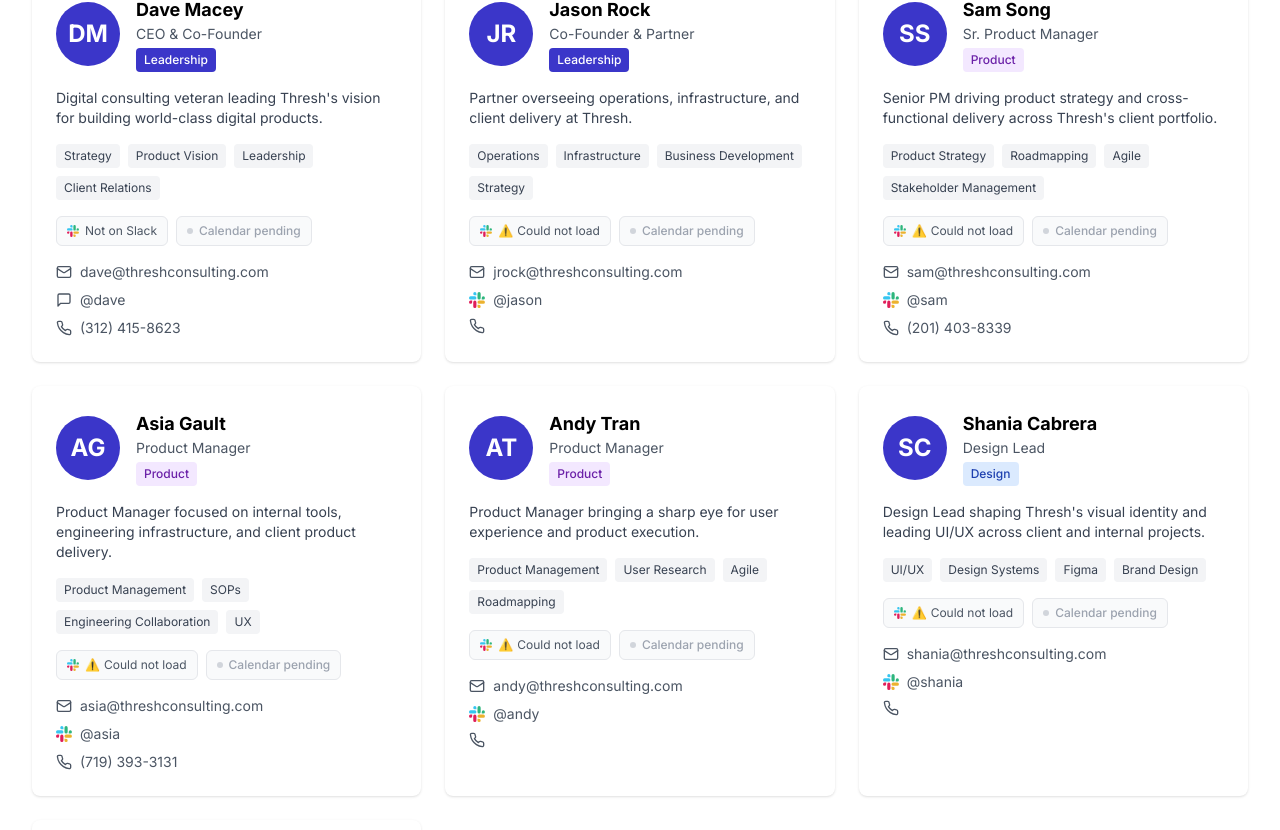
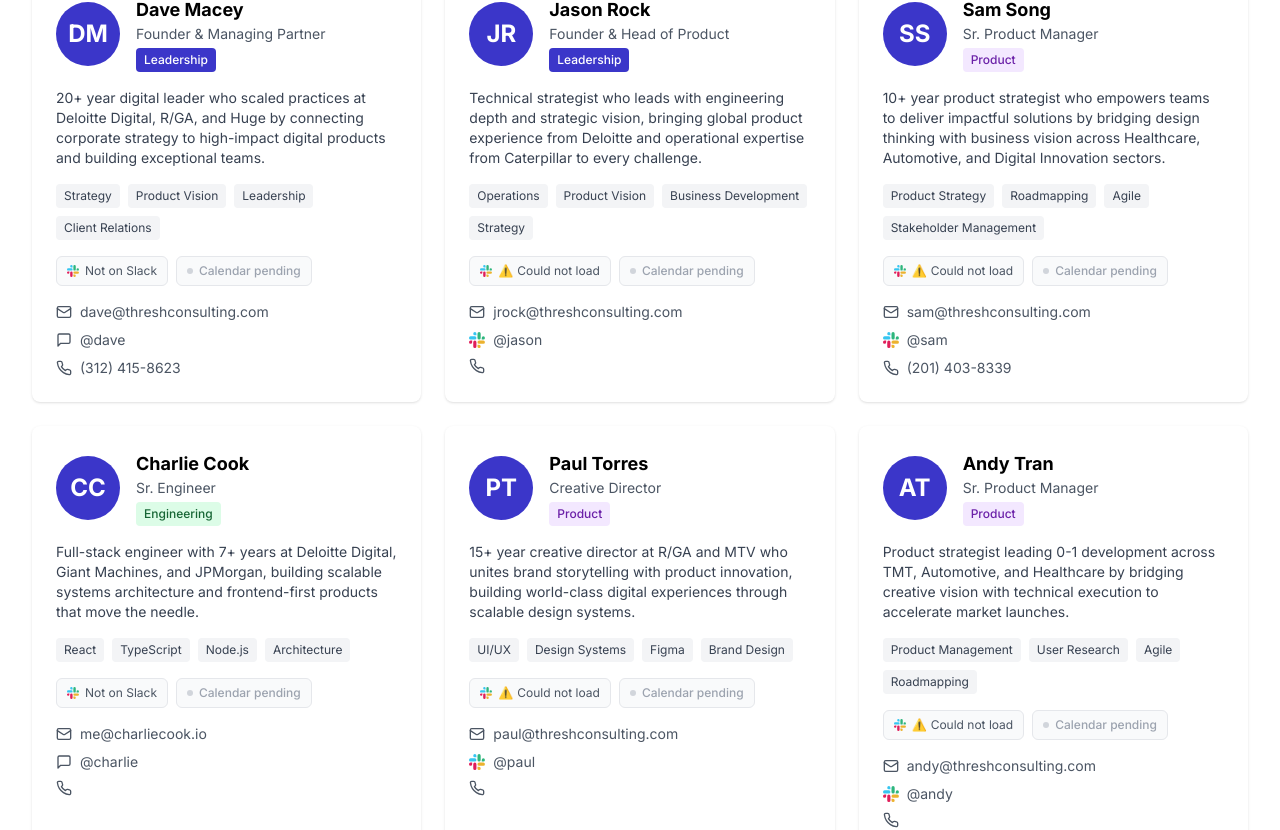
Before and after one commit to agault/Thresh-Intranet, a Next.js app: page /team in a window 1280 px wide. Shown: the part 636-1466 px from the top of the page. Built offline with nearby package versions, Linux system fonts and the light colour scheme; no server answers.

Commit message:
Updated Teams Page to include Charlie and PAul, udated everyones BIo

```diff
--- a/src/app/team/page.tsx
+++ b/src/app/team/page.tsx
@@ -69,32 +69,33 @@ const calendarDots: Record<string, string> = {
 };
 
 // ─── Team Data ────────────────────────────────────────────────────
+// ─── Team Data ────────────────────────────────────────────────────
 const SLACK_TEAM_ID = 'T0ADSBU5Q3B';
 
 const teamMembers = [
   {
     name: 'Dave Macey',
-    role: 'CEO & Co-Founder',
+    role: 'Founder & Managing Partner',
     team: 'Leadership',
     email: 'dave@threshconsulting.com',
     slack: '@dave',
     slackUserId: '',
     slackDeepLink: '',
     phone: '(312) 415-8623',
-    bio: "Digital consulting veteran leading Thresh's vision for building world-class digital products.",
+    bio: '20+ year digital leader who scaled practices at Deloitte Digital, R/GA, and Huge by connecting corporate strategy to high-impact digital products and building exceptional teams.',
     skills: ['Strategy', 'Product Vision', 'Leadership', 'Client Relations'],
   },
   {
     name: 'Jason Rock',
-    role: 'Co-Founder & Partner',
+    role: 'Founder & Head of Product',
     team: 'Leadership',
     email: 'jrock@threshconsulting.com',
     slack: '@jason',
     slackUserId: 'U0ADG2DEALV',
     slackDeepLink: `slack://user?team=${SLACK_TEAM_ID}&id=U0ADG2DEALV`,
     phone: '',
-    bio: 'Partner overseeing operations, infrastructure, and client delivery at Thresh.',
-    skills: ['Operations', 'Infrastructure', 'Business Development', 'Strategy'],
+    bio: 'Technical strategist who leads with engineering depth and strategic vision, bringing global product experience from Deloitte and operational expertise from Caterpillar to every challenge.',
+    skills: ['Operations', 'Product Vision', 'Business Development', 'Strategy'],
   },
   {
     name: 'Sam Song',
@@ -105,8 +106,44 @@ const teamMembers = [
     slackUserId: 'U0AFDATCR7X',
     slackDeepLink: `slack://user?team=${SLACK_TEAM_ID}&id=U0AFDATCR7X`,
     phone: '(201) 403-8339',
-    bio: "Senior PM driving product strategy and cross-functional delivery across Thresh's client portfolio.",
+    bio: '10+ year product strategist who empowers teams to deliver impactful solutions by bridging design thinking with business vision across Healthcare, Automotive, and Digital Innovation sectors.',
     skills: ['Product Strategy', 'Roadmapping', 'Agile', 'Stakeholder Management'],
+  },
+  {
+    name: 'Charlie Cook',
+    role: 'Sr. Engineer',
+    team: 'Engineering',
+    email: 'me@charliecook.io',
+    slack: '@charlie',
+    slackUserId: '',
+    slackDeepLink: '',
+    phone: '',
+    bio: 'Full-stack engineer with 7+ years at Deloitte Digital, Giant Machines, and JPMorgan, building scalable systems architecture and frontend-first products that move the needle.',
+    skills: ['React', 'TypeScript', 'Node.js', 'Architecture'],
+  },
+  {
+    name: 'Paul Torres',
+    role: 'Creative Director',
+    team: 'Product',
+    email: 'paul@threshconsulting.com',
+    slack: '@paul',
+    slackUserId: 'U0AHVGN8R9R',
+    slackDeepLink: `slack://user?team=${SLACK_TEAM_ID}&id=U0AHVGN8R9R`,
+    phone: '',
+    bio: '15+ year creative director at R/GA and MTV who unites brand storytelling with product innovation, building world-class digital experiences through scalable design systems.',
+    skills: ['UI/UX', 'Design Systems', 'Figma', 'Brand Design'],
+  },
+  {
+    name: 'Andy Tran',
+    role: 'Sr. Product Manager',
+    team: 'Product',
+    email: 'andy@threshconsulting.com',
+    slack: '@andy',
+    slackUserId: 'U0ADA1J7Q9K',
+    slackDeepLink: `slack://user?team=${SLACK_TEAM_ID}&id=U0ADA1J7Q9K`,
+    phone: '',
+    bio: 'Product strategist leading 0-1 development across TMT, Automotive, and Healthcare by bridging creative vision with technical execution to accelerate market launches.',
+    skills: ['Product Management', 'User Research', 'Agile', 'Roadmapping'],
   },
   {
     name: 'Asia Gault',
@@ -117,44 +154,20 @@ const teamMembers = [
     slackUserId: 'U0AFACEUFD1',
     slackDeepLink: `slack://user?team=${SLACK_TEAM_ID}&id=U0AFACEUFD1`,
     phone: '(719) 393-3131',
-    bio: 'Product Manager focused on internal tools, engineering infrastructure, and client product delivery.',
+    bio: 'Technical product manager with 4+ years driving platform migrations, enterprise integrations, and process optimization while mentoring teams and scaling cross-functional delivery.',
     skills: ['Product Management', 'SOPs', 'Engineering Collaboration', 'UX'],
   },
   {
-    name: 'Andy Tran',
-    role: 'Product Manager',
+    name: 'Shania Cabrera',
+    role: 'Associate Product Manager',
     team: 'Product',
-    email: 'andy@threshconsulting.com',
-    slack: '@andy',
-    slackUserId: 'U0ADA1J7Q9K',
-    slackDeepLink: `slack://user?team=${SLACK_TEAM_ID}&id=U0ADA1J7Q9K`,
-    phone: '',
-    bio: 'Product Manager bringing a sharp eye for user experience and product execution.',
-    skills: ['Product Management', 'User Research', 'Agile', 'Roadmapping'],
-  },
-  {
-    name: 'Shania Cabrera',
-    role: 'Design Lead',
-    team: 'Design',
     email: 'shania@threshconsulting.com',
     slack: '@shania',
     slackUserId: 'U0AFADW6LD9',
     slackDeepLink: `slack://user?team=${SLACK_TEAM_ID}&id=U0AFADW6LD9`,
     phone: '',
-    bio: "Design Lead shaping Thresh's visual identity and leading UI/UX across client and internal projects.",
-    skills: ['UI/UX', 'Design Systems', 'Figma', 'Brand Design'],
-  },
-  {
-    name: 'Charlie Cook',
-    role: 'Sr. Engineer',
-    team: 'Engineering',
-    email: 'me@charliecook.io',
-    slack: '@charlie',
-    slackUserId: '',
-    slackDeepLink: '',
-    phone: '',
-    bio: 'Senior engineer with deep expertise in frontend architecture, tooling, and scalable systems.',
-    skills: ['React', 'TypeScript', 'Node.js', 'Architecture'],
+    bio: 'Product-focused designer and engineer with Google and YC experience, bringing Cornell education in Information Science and Product Design to drive user-centric innovation.',
+    skills: ['Product Management', 'UI/UX', 'Design', 'User Research'],
   },
 ];
 
```
Also changed, not shown: 2 other files (tests, documents, lock files or other folders).
